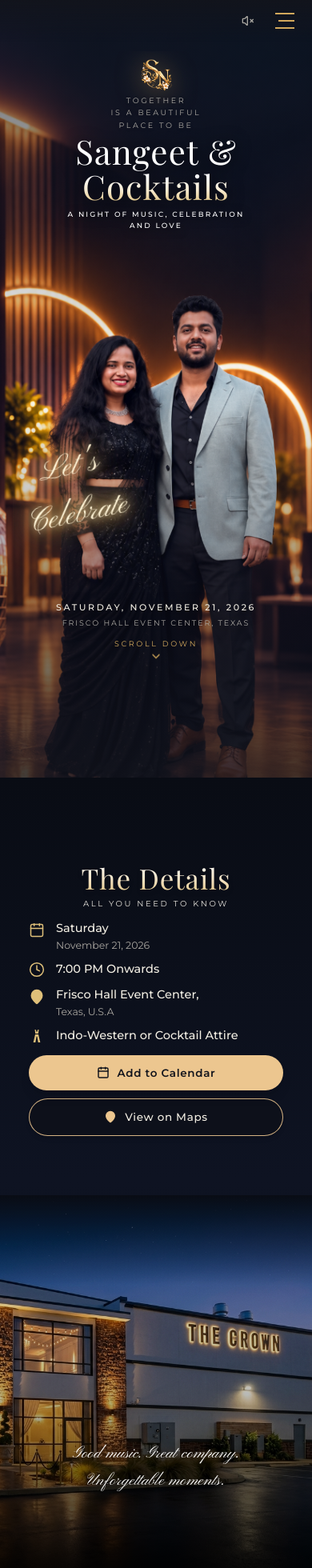
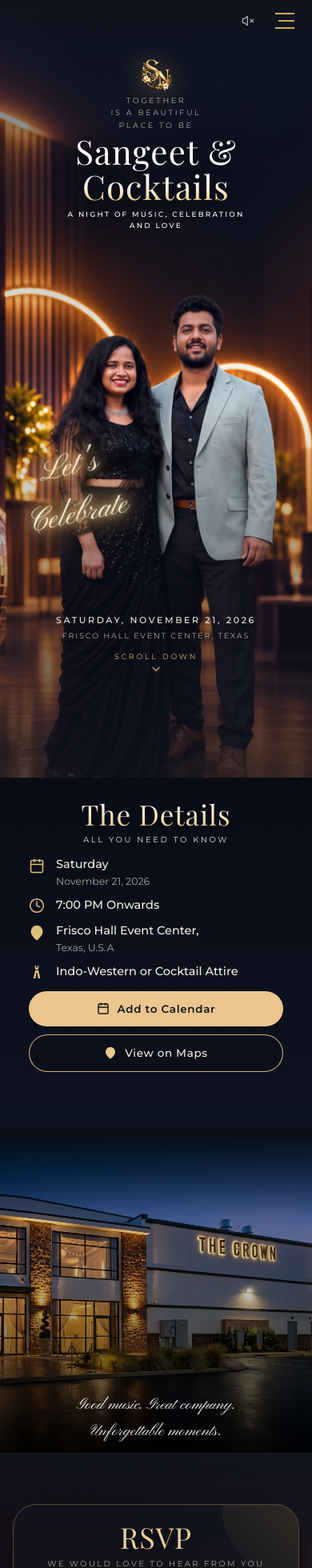
Before and after one commit to farhan2114/sn-wedding-invitation, a React (Vite) app: page / in a window 390 px wide. Shown: the top 1960 px of the page at 80% size. Built offline with nearby package versions, Linux system fonts and the light colour scheme; a web font is replaced by a local one.

Commit message:
Eliminate mobile viewport resize bounce by replacing dvh with min-h-screen, and lower good music quote on pavement

```diff
--- a/src/components/DetailsSection.jsx
+++ b/src/components/DetailsSection.jsx
@@ -15,7 +15,7 @@
   return (
     <section
       id="details"
-      className="relative min-h-[100dvh] w-full flex items-center justify-center px-4 sm:px-8 py-20 overflow-hidden bg-[#12141C]"
+      className="relative min-h-screen w-full flex items-center justify-center px-4 sm:px-8 py-0 md:py-20 overflow-hidden bg-[#12141C]"
     >
       {/* 1. Full-Bleed Frisco Hall Event Center Background (HD Twilight Photo - Desktop only) */}
       <div className="hidden md:block absolute inset-0 z-0">
@@ -45,7 +45,7 @@
       </div>
 
       {/* 2A. Mobile Details Layout (Pushed higher up into upper canvas) */}
-      <div className="md:hidden relative z-10 w-full max-w-sm mx-auto min-h-[100dvh] flex flex-col justify-between pt-6 xs:pt-7 pb-5 px-5">
+      <div className="md:hidden relative z-10 w-full max-w-sm mx-auto min-h-screen flex flex-col justify-between pt-6 xs:pt-7 pb-2 px-5">
 
         {/* Top Header & Details List */}
         <div className="w-full flex flex-col">
@@ -159,9 +159,9 @@
           </div>
         </div>
 
-        {/* Lower Empty Space Over Background: Script Quote */}
-        <div className="w-full text-center mt-auto pt-4 pb-2 z-10">
-          <p className="font-script text-white text-[21px] xs:text-[23px] sm:text-[26px] leading-relaxed drop-shadow-[0_2px_10px_rgba(0,0,0,0.95)]">
+        {/* Lower Empty Space Over Background: Script Quote (Positioned lower on the pavement) */}
+        <div className="w-full text-center mt-auto pt-2 pb-0.5 z-10">
+          <p className="font-script text-white text-[20px] xs:text-[22px] sm:text-[25px] leading-relaxed drop-shadow-[0_2px_12px_rgba(0,0,0,0.95)]">
             Good music. Great company.<br />
             Unforgettable moments.
           </p>
--- a/src/components/HeroSection.jsx
+++ b/src/components/HeroSection.jsx
@@ -13,7 +13,7 @@
   return (
     <section
       id="invitation"
-      className="relative min-h-[100dvh] w-full flex items-center justify-center px-4 sm:px-8 md:px-12 py-16 overflow-hidden bg-[#12141C]"
+      className="relative min-h-screen w-full flex items-center justify-center px-4 sm:px-8 md:px-12 py-16 overflow-hidden bg-[#12141C]"
     >
       {/* 1. Room Background */}
       <div className="absolute inset-0 z-0 overflow-hidden">
@@ -61,8 +61,8 @@
       </div>
 
       {/* 5. Main Hero Content Layout */}
-      {/* 5A. Mobile Layout (matching reference screenshot media_1790353791004.png) */}
-      <div className="md:hidden relative z-20 w-full h-[100dvh] flex flex-col justify-between items-center pt-2.5 xs:pt-3 pb-16 xs:pb-20 px-4 overflow-hidden">
+      {/* 5A. Mobile Layout */}
+      <div className="md:hidden relative z-20 w-full min-h-screen flex flex-col justify-between items-center pt-2.5 xs:pt-3 pb-12 xs:pb-14 px-4 overflow-hidden">
 
         {/* Top Typography & Logo (Shifted higher up into dark ambient ceiling space) */}
         <div className="flex flex-col items-center text-center z-20">
--- a/src/components/RsvpSection.jsx
+++ b/src/components/RsvpSection.jsx
@@ -75,7 +75,7 @@
   return (
     <section
       id="rsvp"
-      className="relative min-h-[100dvh] w-full flex items-center justify-center px-4 sm:px-8 py-20 overflow-hidden bg-[#12141C]"
+      className="relative min-h-screen w-full flex items-center justify-center px-4 sm:px-8 py-16 md:py-20 overflow-hidden bg-[#12141C]"
     >
       {/* 1. Full-Bleed Background without Opacity Reduction (100% full opacity) */}
       <div className="absolute inset-0 z-0">
--- a/src/components/ThankYouSection.jsx
+++ b/src/components/ThankYouSection.jsx
@@ -6,7 +6,7 @@
   return (
     <section
       id="thank-you"
-      className="relative min-h-[100dvh] w-full flex flex-col justify-between items-center text-center px-5 sm:px-8 pt-20 pb-10 overflow-hidden bg-[#12141C]"
+      className="relative min-h-screen w-full flex flex-col justify-between items-center text-center px-5 sm:px-8 pt-16 md:pt-20 pb-8 md:pb-10 overflow-hidden bg-[#12141C]"
     >
       {/* Full-Bleed Luxury Cocktail Lounge Background (Using uploaded thank_you_bg.jpg) */}
       <div className="absolute inset-0 z-0">
```
